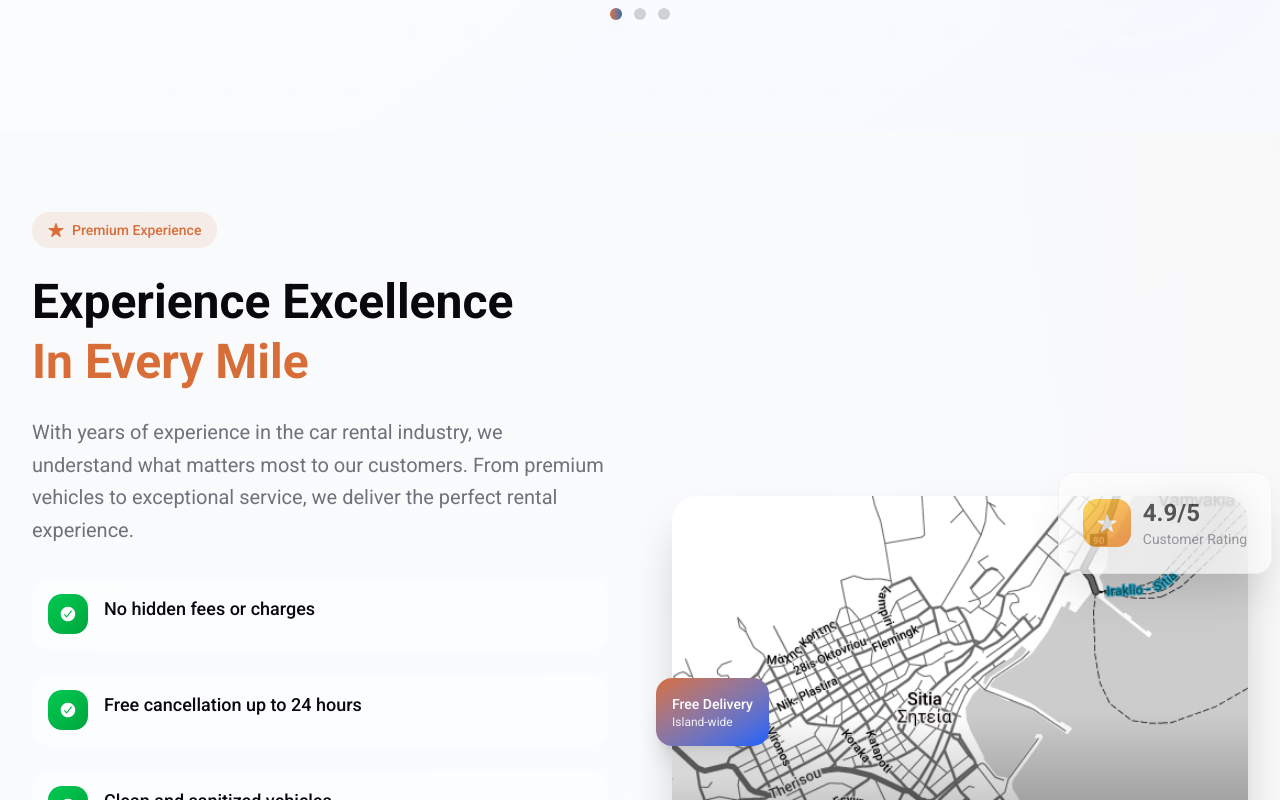
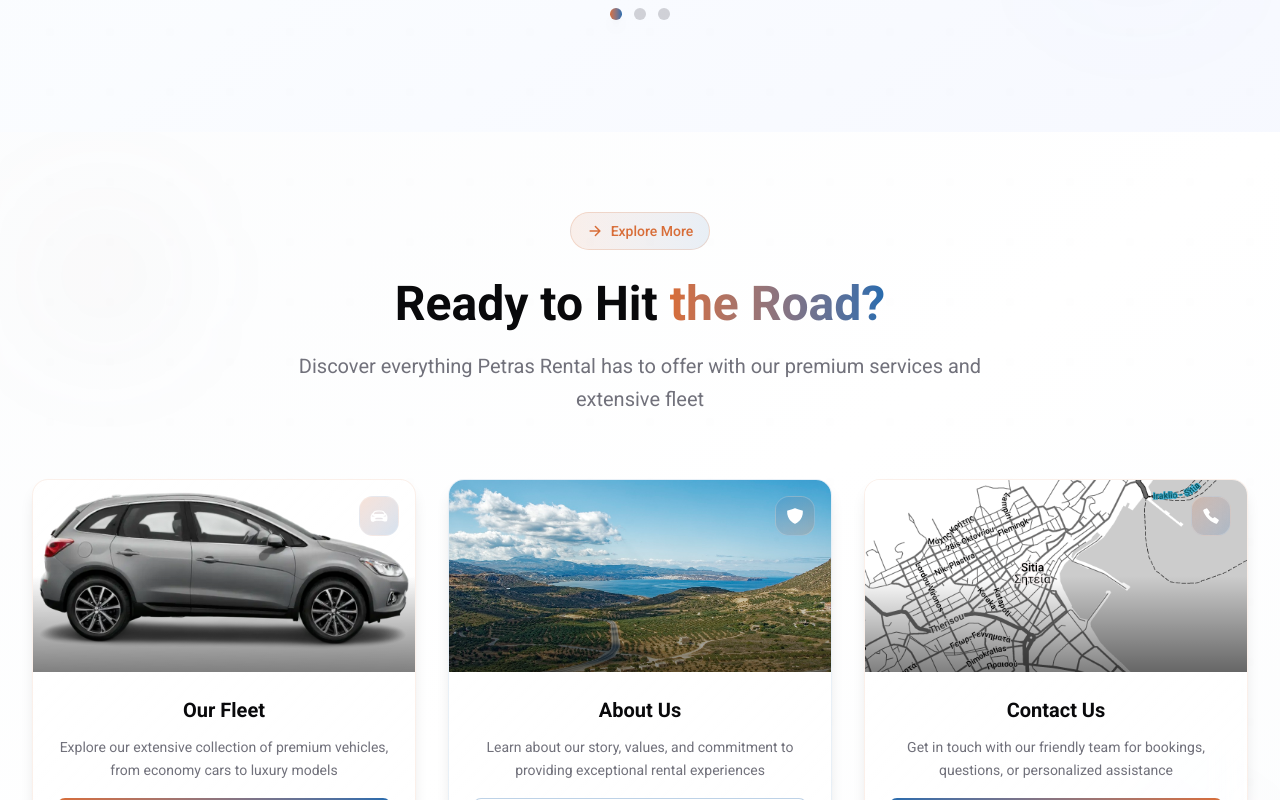
Before and after one commit to Kontogiorgakis/petras, a Next.js app: page /en in a window 1280 px wide. Shown: the part 5320-6120 px from the top of the page. Built offline with nearby package versions, Linux system fonts and the light colour scheme.

Commit message:
Add rerousel dependency for improved carousel functionality and remove BenefitsSection from HomePage for a cleaner layout.

```diff
--- a/app/[locale]/page.tsx
+++ b/app/[locale]/page.tsx
@@ -15,7 +15,6 @@ export default function HomePage() {
       <CarBrandsSection />
       <ServicesSection />
       <TestimonialsSection />
-      <BenefitsSection />
       <CTASection />
     </div>
   );
--- a/package.json
+++ b/package.json
@@ -23,6 +23,7 @@
     "react-dom": "^19.0.0",
     "react-icons": "^5.5.0",
     "react-leaflet": "^5.0.0",
+    "rerousel": "^0.1.9",
     "tailwind-merge": "^3.3.0"
   },
   "devDependencies": {
```
Also changed, not shown: 1 other file (tests, documents, lock files or other folders).
